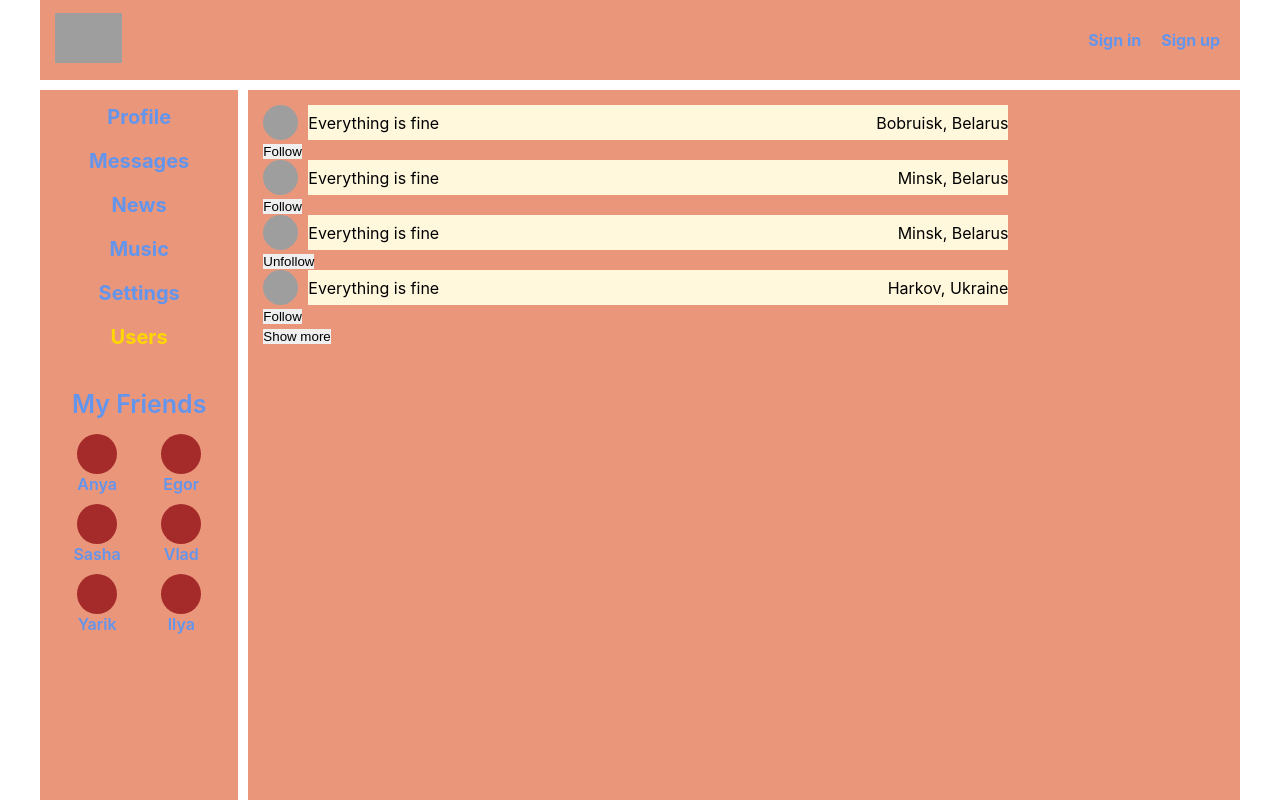
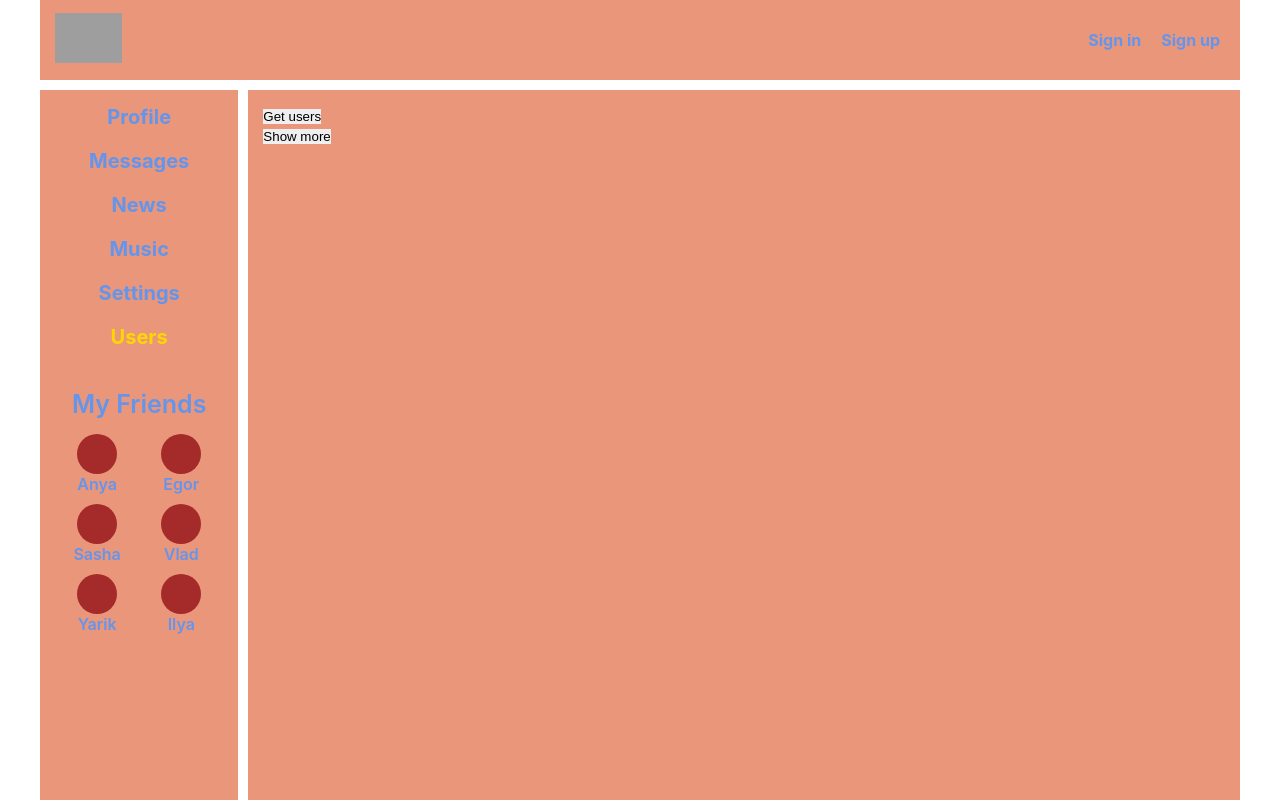
Before and after one commit to DzenXX/reactProject, a React (Create React App) app: page /users in a window 1280 px wide. Shown: the top 800 px of the page. Built offline with nearby package versions, Linux system fonts and the light colour scheme; grey boxes are pictures that could not be loaded.

Commit message:
after 52th lesson

```diff
--- a/package.json
+++ b/package.json
@@ -6,6 +6,7 @@
     "@testing-library/jest-dom": "^5.16.2",
     "@testing-library/react": "^12.1.3",
     "@testing-library/user-event": "^13.5.0",
+    "axios": "^0.26.1",
     "react": "^17.0.2",
     "react-dom": "^17.0.2",
     "react-redux": "^7.2.6",
--- a/src/components/Users/User/User.jsx
+++ b/src/components/Users/User/User.jsx
@@ -9,14 +9,14 @@ let User = (props) => {
     let followUser = () => {
         props.follow(props.userId)
     }
-
+    debugger;
     return (
         <div>
             <div className={s.content}>
-                <div className={s.img}></div>
+                <img className={s.logo} src={ props.photos.small != null ? props.photos.small : "https://static.turbosquid.com/Preview/2015/05/19__15_58_37/SULLAFinal.jpg13871ffb-9e86-49b9-9211-4fa721216a9bLarge.jpg"} alt="#"/>
                 <div className={s.content__info}>
                     <div className={s.content__status}>
-                        {props.status}
+                        { props.status != null ? props.status : 'Lorem ipsum dolor sit amet, consectetur adipisicing elit. Alias at consequuntur, dicta eius, fugiat, optio possimus ratione reprehenderit rerum suscipit temporibus voluptates. Amet autem fugiat iusto maxime quam voluptate voluptates.'}
                     </div>
                     <div className={s.content__location}>
                         {props.location}
--- a/src/components/Users/User/User.module.css
+++ b/src/components/Users/User/User.module.css
@@ -16,3 +16,7 @@
     justify-content: space-between;
     align-items: center;
 }
+
+.logo {
+    width: 100px;
+}
--- a/src/components/Users/Users.jsx
+++ b/src/components/Users/Users.jsx
@@ -1,25 +1,38 @@
 import User from "./User/User";
 import s from './Users.module.css'
+import * as axios from "axios";
 
 let Users = (props) => {
-    let newUsers = [
-        {name: 'Anya', id: 'ann', followed: true, status: 'Everything is fine', location: 'Bobruisk, Belarus', avatar: 'https://avatars.mds.yandex.net/get-zen_doc/3415135/pub_61616cb51acf7f5d7fbf3c44_616173587bb9ec38f6a25f73/scale_1200'},
-        {name: 'Egor', id: 'egor', followed: true, status: 'Everything is fine', location: 'Minsk, Belarus', avatar: 'https://avatars.mds.yandex.net/get-zen_doc/3415135/pub_61616cb51acf7f5d7fbf3c44_616173587bb9ec38f6a25f73/scale_1200'},
-        {name: 'Sasha', id: 'alexander', followed: false, status: 'Everything is fine', location: 'Minsk, Belarus', avatar: 'https://avatars.mds.yandex.net/get-zen_doc/3415135/pub_61616cb51acf7f5d7fbf3c44_616173587bb9ec38f6a25f73/scale_1200'},
-        {name: 'Vlad', id: 'vladislav', followed: true, status: 'Everything is fine', location: 'Harkov, Ukraine', avatar: 'https://avatars.mds.yandex.net/get-zen_doc/3415135/pub_61616cb51acf7f5d7fbf3c44_616173587bb9ec38f6a25f73/scale_1200'},
-    ]
-    if (props.users.length === 0) {
-        props.setUsers(newUsers)
+    // let newUsers = [
+    //     {name: 'Anya', id: 'ann', followed: true, status: 'Everything is fine', location: 'Bobruisk, Belarus', avatar: 'https://avatars.mds.yandex.net/get-zen_doc/3415135/pub_61616cb51acf7f5d7fbf3c44_616173587bb9ec38f6a25f73/scale_1200'},
+    //     {name: 'Egor', id: 'egor', followed: true, status: 'Everything is fine', location: 'Minsk, Belarus', avatar: 'https://avatars.mds.yandex.net/get-zen_doc/3415135/pub_61616cb51acf7f5d7fbf3c44_616173587bb9ec38f6a25f73/scale_1200'},
+    //     {name: 'Sasha', id: 'alexander', followed: false, status: 'Everything is fine', location: 'Minsk, Belarus', avatar: 'https://avatars.mds.yandex.net/get-zen_doc/3415135/pub_61616cb51acf7f5d7fbf3c44_616173587bb9ec38f6a25f73/scale_1200'},
+    //     {name: 'Vlad', id: 'vladislav', followed: true, status: 'Everything is fine', location: 'Harkov, Ukraine', avatar: 'https://avatars.mds.yandex.net/get-zen_doc/3415135/pub_61616cb51acf7f5d7fbf3c44_616173587bb9ec38f6a25f73/scale_1200'},
+    // ]
+ let getUsers = (e) => {
+     e.target.style.display = 'none'
+     if (props.users.length === 0) {
+         // props.setUsers(newUsers)
+         axios.get('https://social-network.samuraijs.com/api/1.0/users').then(response => {
+             debugger;
+             props.setUsers(response.data.items)
+         })
+     }
     }
+
     debugger;
     let showUsers = () => {
-        props.setUsers(newUsers)
+        debugger;
+        axios.get('https://social-network.samuraijs.com/api/1.0/users').then(response => {
+            props.setUsers(response.data.items)
+        })
     }
     debugger;
     return (
         <div>
+            <div className={s.button}><button onClick={getUsers}>Get users</button></div>
             {
-                props.users.map(u => (<User follow={props.follow} unfollow={props.unfollow} followed={u.followed} userId={u.id} status={u.status} avatar={u.avatar} location={u.location}/>))
+                props.users.map(u => (<User photos={u.photos} follow={props.follow} unfollow={props.unfollow} followed={u.followed} userId={u.id} status={u.status} />))
             }
             <button className={s.button} onClick={showUsers}>Show more</button>
         </div>
--- a/src/redux/users-reducer.js
+++ b/src/redux/users-reducer.js
@@ -34,12 +34,11 @@ const usersReducer = (state = initialState, action) => {
         }
         case SET_USERS: {
             debugger;
-            if (state.users.length === 0) {
                 return {
                     ...state,
-                    users: [...action.users]
+                    users: [...state.users, ...action.users]
+
                 }
-            }
         }
         default:
             return state
```
Also changed, not shown: 1 other file (tests, documents, lock files or other folders).
